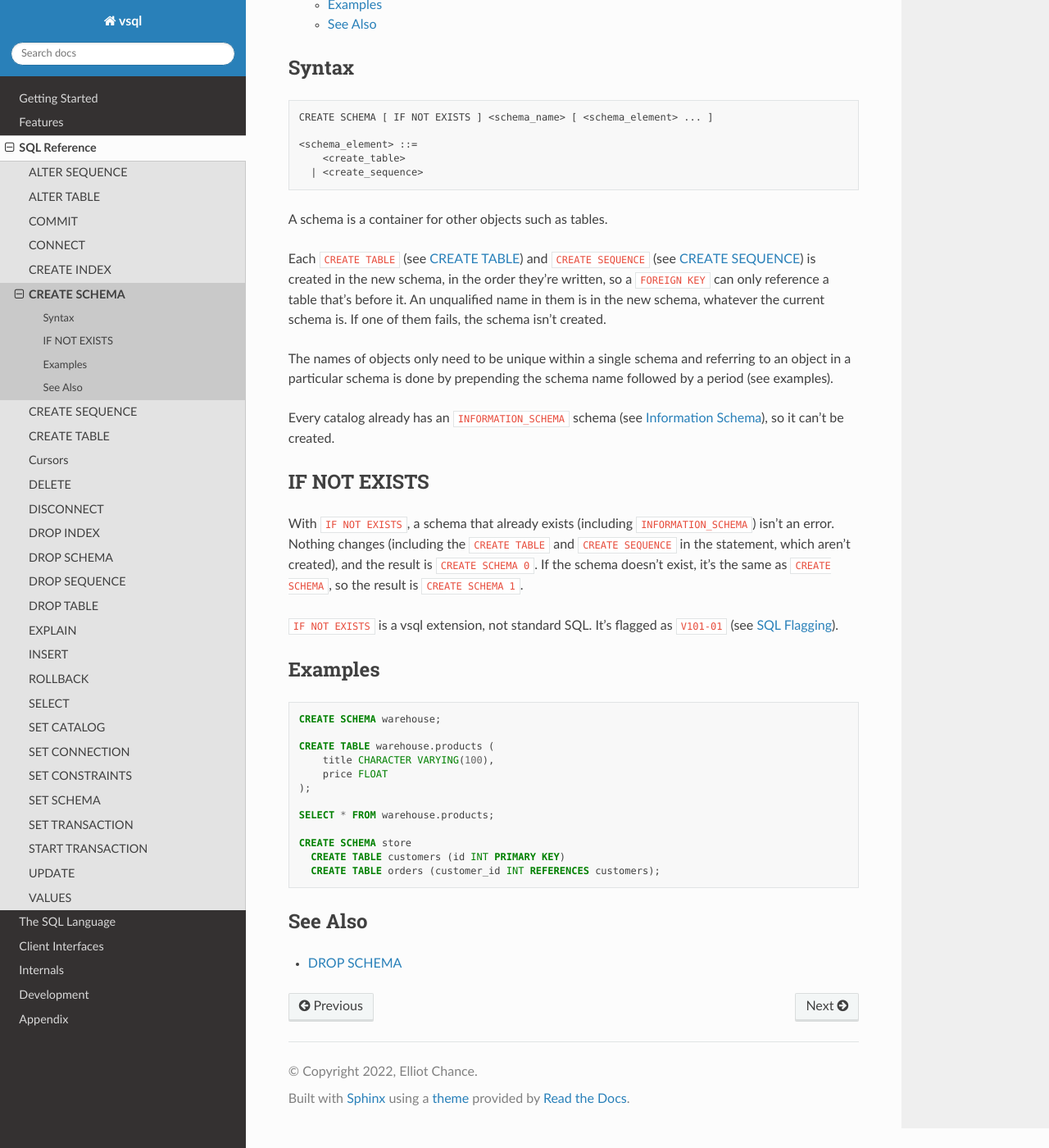
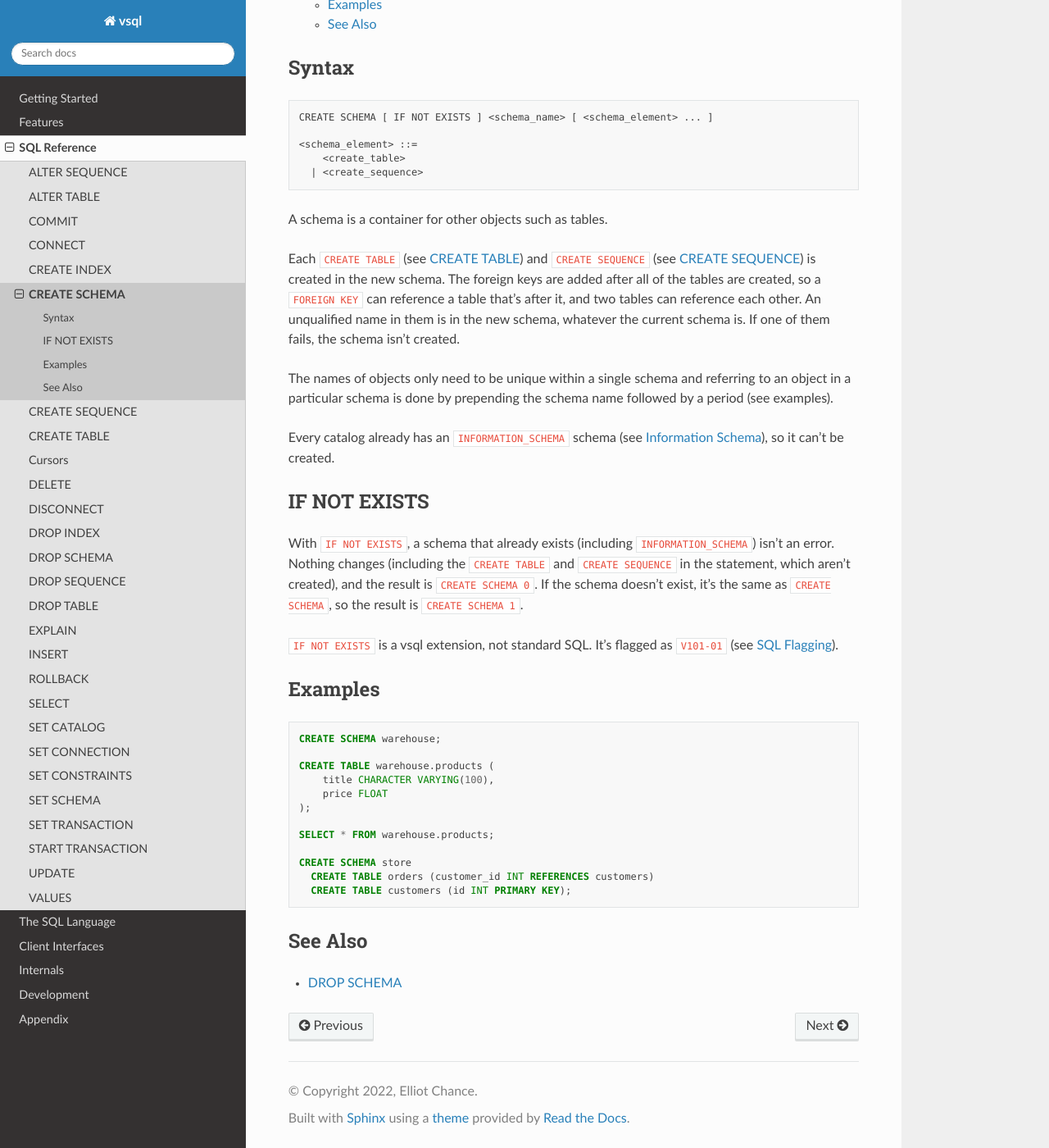
Before and after one commit to elliotchance/vsql, a Sphinx documentation site: the page built from docs/create-schema.rst, in a window 1280 px wide and 1400 px high, scrolled down 274 px. Shown: the whole window at 82% size. Built offline with Sphinx 7.4.7 and the Read the Docs theme 3.1.0, drawn with Linux system fonts in a browser that asks for light colours.

Commit message:
language: Allow forward references in CREATE SCHEMA
The elements of a CREATE SCHEMA were created in the order they're written, so
a FOREIGN KEY couldn't reference a table after it, and two tables couldn't
reference each other. 11.1 doesn't put the elements in an order, so the
tables are now created without their foreign keys, which are resolved and
added once every element has been created. The names of those foreign keys
are reserved in the meantime, so another table can't use them.

Co-Authored-By: Claude Opus 5.5 <noreply@anthropic.com>

```diff
--- a/docs/create-schema.rst
+++ b/docs/create-schema.rst
@@ -17,10 +17,11 @@ Syntax
 A schema is a container for other objects such as tables.
 
 Each ``CREATE TABLE`` (see :doc:`create-table`) and ``CREATE SEQUENCE`` (see
-:doc:`create-sequence`) is created in the new schema, in the order they're
-written, so a ``FOREIGN KEY`` can only reference a table that's before it. An
-unqualified name in them is in the new schema, whatever the current schema is. If
-one of them fails, the schema isn't created.
+:doc:`create-sequence`) is created in the new schema. The foreign keys are added
+after all of the tables are created, so a ``FOREIGN KEY`` can reference a table
+that's after it, and two tables can reference each other. An unqualified name in
+them is in the new schema, whatever the current schema is. If one of them fails,
+the schema isn't created.
 
 The names of objects only need to be unique within a single schema and referring
 to an object in a particular schema is done by prepending the schema name
@@ -56,8 +57,8 @@ Examples
   SELECT * FROM warehouse.products;
 
   CREATE SCHEMA store
-    CREATE TABLE customers (id INT PRIMARY KEY)
-    CREATE TABLE orders (customer_id INT REFERENCES customers);
+    CREATE TABLE orders (customer_id INT REFERENCES customers)
+    CREATE TABLE customers (id INT PRIMARY KEY);
 
 See Also
 --------
--- a/docs/standard/part2/11.txt
+++ b/docs/standard/part2/11.txt
@@ -3,7 +3,7 @@
 # 11, Schema definition and manipulation
 11                       container    - -
 # 11.1, <schema definition>
-11.1                     partial      vsql/std_2_11_1_schema_definition.v tests/create-schema.sql the only <schema element>s are tables and sequences, with no forward references (#887), and there's no AUTHORIZATION (#289) or <schema character set or path>
+11.1                     partial      vsql/std_2_11_1_schema_definition.v tests/create-schema.sql the only <schema element>s are tables and sequences, and there's no AUTHORIZATION (#289) or <schema character set or path>
 11.1/SR/1                missing      - - AUTHORIZATION isn't supported, a schema has no owner (#289)
 11.1/SR/2                missing      - - AUTHORIZATION isn't supported, a schema has no owner (#289)
 11.1/SR/2.a              missing      - - AUTHORIZATION isn't supported, a schema has no owner (#289)
```
Also changed, not shown: 3 other files.
